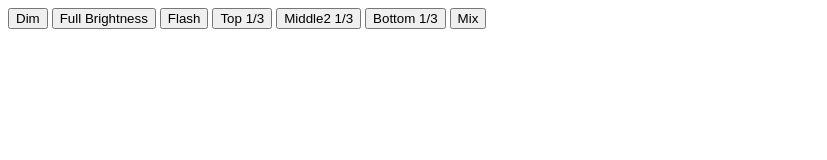
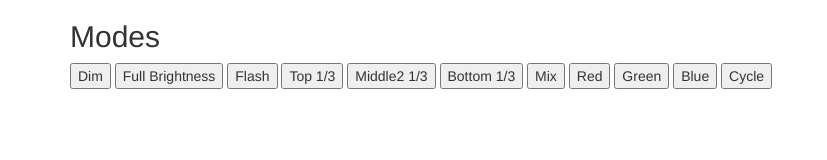
Before and after one commit to tjschutte/Mr-Cloud, a website: page Cloud-Pi/views/home.html in a window 1280 px wide. Shown: the whole page, without its empty margins (0-827 px from the left). Drawn offline with nearby package versions, Linux system fonts and the light colour scheme.

Commit message:
Added in all the supported modes that the light strip currently has.
Signed-off-by: Tom Schutte <tjschutte@wisc.edu>

```diff
--- a/Cloud-Pi/views/home.html
+++ b/Cloud-Pi/views/home.html
@@ -1,10 +1,32 @@
 <!DOCTYPE html>
-<form method="post" action="/">
-  <button type="submit" value="0" name="mode[mode]">Dim</button>
-  <button type="submit" value="1" name="mode[mode]">Full Brightness</button>
-  <button type="submit" value="2" name="mode[mode]">Flash</button>
-  <button type="submit" value="3" name="mode[mode]">Top 1/3</button>
-  <button type="submit" value="4" name="mode[mode]">Middle2 1/3</button>
-  <button type="submit" value="5" name="mode[mode]">Bottom 1/3</button>
-  <button type="submit" value="6" name="mode[mode]">Mix</button>
-</form>
+<html lang="en">
+<head>
+  <title>Cloud</title>
+  <meta charset="utf-8">
+  <meta name="viewport" content="width=device-width, initial-scale=1">
+  <link rel="stylesheet" href="https://maxcdn.bootstrapcdn.com/bootstrap/3.3.7/css/bootstrap.min.css">
+  <script src="https://ajax.googleapis.com/ajax/libs/jquery/3.1.1/jquery.min.js"></script>
+  <script src="https://maxcdn.bootstrapcdn.com/bootstrap/3.3.7/js/bootstrap.min.js"></script>
+</head>
+<body>
+
+<div class="container">
+  <h2>Modes</h2>
+  <div class="btn-group">
+    <form method="post" action="/">
+      <button class="button" type="submit" value="0" name="mode[mode]">Dim</button>
+      <button class="button" type="submit" value="1" name="mode[mode]">Full Brightness</button>
+      <button class="button" type="submit" value="2" name="mode[mode]">Flash</button>
+      <button class="button" type="submit" value="3" name="mode[mode]">Top 1/3</button>
+      <button class="button" type="submit" value="4" name="mode[mode]">Middle2 1/3</button>
+      <button class="button" type="submit" value="5" name="mode[mode]">Bottom 1/3</button>
+      <button class="button" type="submit" value="6" name="mode[mode]">Mix</button>
+      <button class="button" type="submit" value="7" name="mode[mode]">Red</button>
+      <button class="button" type="submit" value="8" name="mode[mode]">Green</button>
+      <button class="button" type="submit" value="9" name="mode[mode]">Blue</button>
+      <button class="button" type="submit" value="10" name="mode[mode]">Cycle</button>
+    </form>
+  </div>
+</div>
+
+</body>
```
Also changed, not shown: Cloud-Pi/controllers/home.js (+4 -13 lines).
